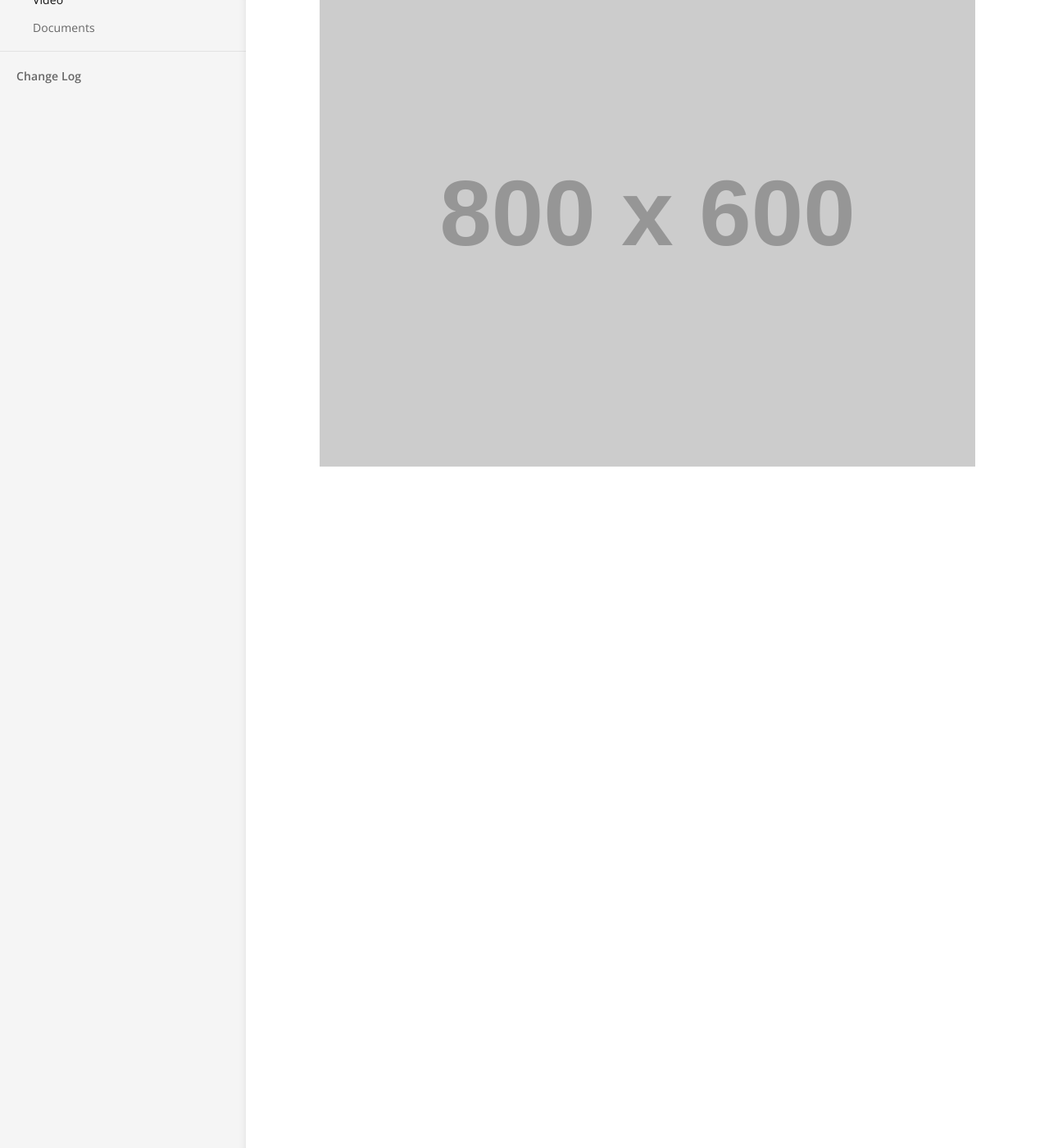
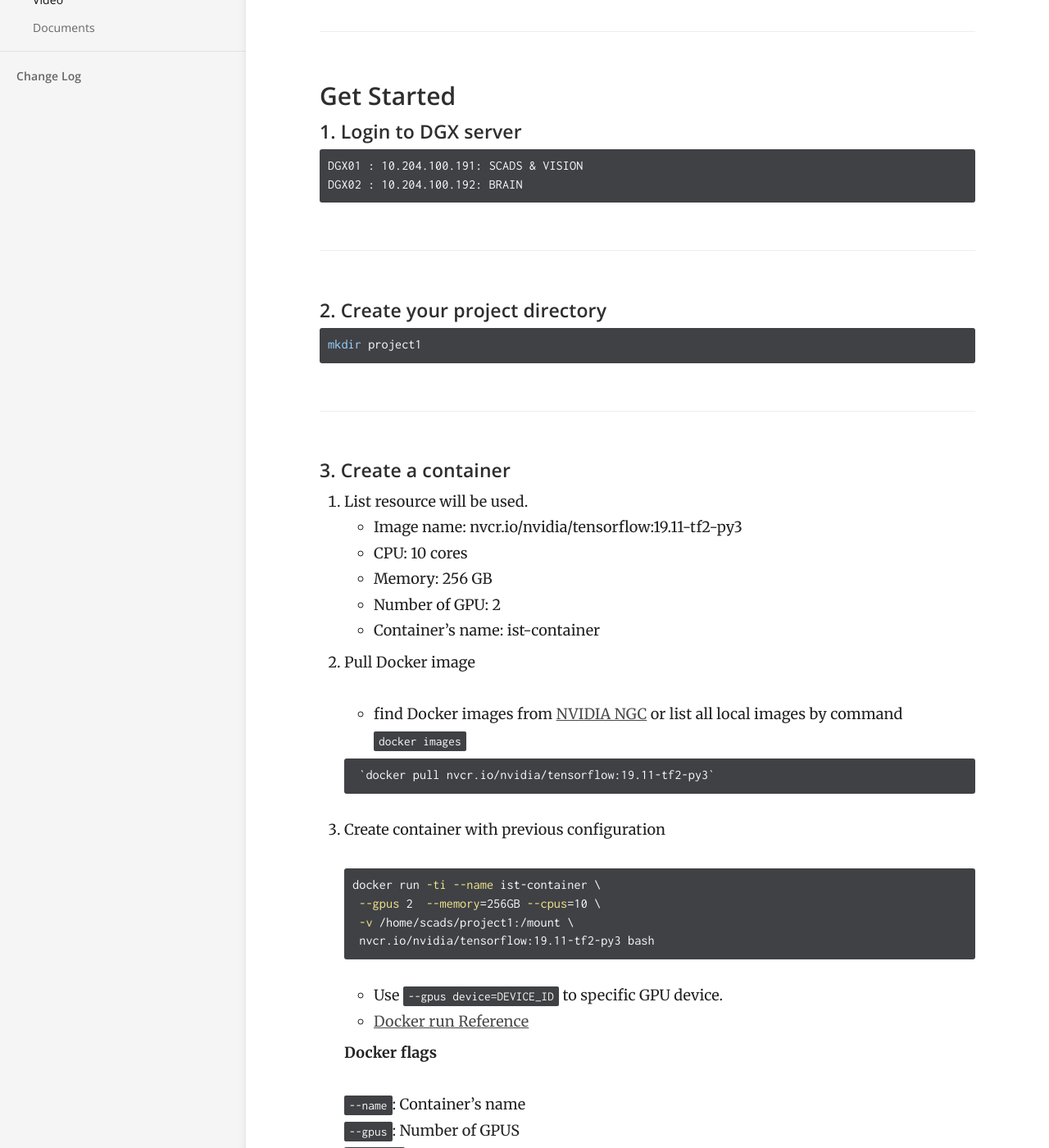
Before and after one commit to INTERFACEs-VISTEC/interfaces-vistec.github.io, a Jekyll site: the page built from _docs/devices/android.md, in a window 1280 px wide and 1400 px high, scrolled down 489 px. Shown: the whole window at 82% size. Built offline with Jekyll 4.4.1, drawn with Linux system fonts in a browser that asks for light colours; some of the changed text lies outside the part shown.

Commit message:
Update android.md

````diff
--- a/_docs/devices/android.md
+++ b/_docs/devices/android.md
@@ -4,12 +4,95 @@ category: Devices
 order: 2
 ---
 
-Use ChatApp on all of your Android devices. Every version is supported.
+# Create Container
 
-To install ChatApp on your device:
+## Create container <a href="#create-container" id="create-container"></a>
 
-1. Open the Google Play Store
-2. Search for ChatApp
-3. Select **Install**
+### Before you begin <a href="#before-you-begin" id="before-you-begin"></a>
 
-![](//placehold.it/800x600)
+### Get Started <a href="#get-started" id="get-started"></a>
+
+#### 1. Login to DGX server <a href="#1-login-to-dgx-server" id="1-login-to-dgx-server"></a>
+
+```bash
+DGX01 : 10.204.100.191: SCADS & VISION
+DGX02 : 10.204.100.192: BRAIN
+```
+
+***
+
+#### 2. Create your project directory <a href="#2-create-your-project-directory" id="2-create-your-project-directory"></a>
+
+```bash
+mkdir project1
+```
+
+***
+
+#### 3. Create a container <a href="#3-create-a-container" id="3-create-a-container"></a>
+
+1. List resource will be used.
+   * Image name: nvcr.io/nvidia/tensorflow:19.11-tf2-py3
+   * CPU: 10 cores
+   * Memory: 256 GB
+   * Number of GPU: 2
+   * Container’s name: ist-container
+2.  Pull Docker image
+
+    * find Docker images from [NVIDIA NGC](https://scads.ist.vistec.ac.th/cluster/docs/dgx/create-container.html) or list all local images by command `docker images`
+
+    ```bash
+     `docker pull nvcr.io/nvidia/tensorflow:19.11-tf2-py3`
+    ```
+3.  Create container with previous configuration
+
+    ```bash
+    docker run -ti --name ist-container \
+     --gpus 2  --memory=256GB --cpus=10 \
+     -v /home/scads/project1:/mount \
+     nvcr.io/nvidia/tensorflow:19.11-tf2-py3 bash
+    ```
+
+    * Use `--gpus device=DEVICE_ID` to specific GPU device.
+    * [Docker run Reference](https://docs.docker.com/engine/reference/run/)
+
+    **Docker flags**
+
+    `--name`: Container’s name\
+    `--gpus`: Number of GPUS\
+    `--memory`: Memory limit\
+    `--cpus`: Number of CPUs\
+    `-v`: Mount volume from machine to container, SOURCE:DEST\
+    `-p`: Map port from local machine to container, LOCAL\_PORT:CONTAINER\_PORT \\
+4.  Access container
+
+    ```bash
+    docker attach ist-container
+    ```
+5.  Checking GPU is linked to container.
+
+    ```bash
+    nvidia-smi
+    ```
+
+    After that you can install whatever you want inside the container.
+6. Detach from container `Press Ctrl+P+Q`
+
+***
+
+#### 4. Stop container when finish. <a href="#4-stop-container-when-finish" id="4-stop-container-when-finish"></a>
+
+```bash
+docker stop ist-container
+```
+
+## IMPORTANT NOTE <a href="#important-note" id="important-note"></a>
+
+> **Please stop your container after finish to reallocate resource to other users.**
+
+***
+
+### More information <a href="#more-information" id="more-information"></a>
+
+* An exited container(stopped container) will be kept unless you delete it. If you would like to run the container again, just start the container. `docker start $CONTAINER_NAME`
+* List all containers `docker ps -a`
````
